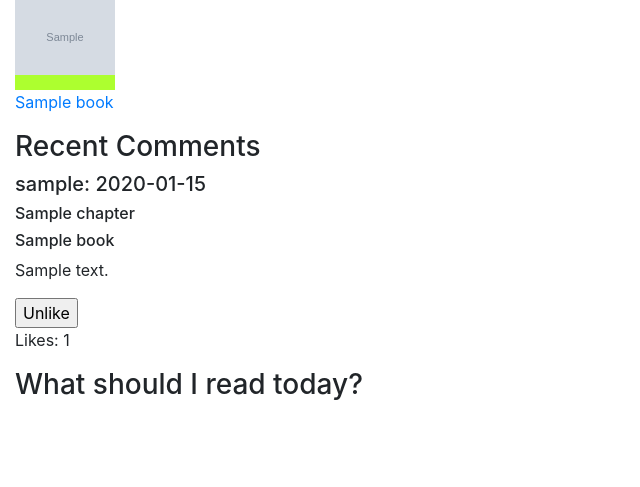
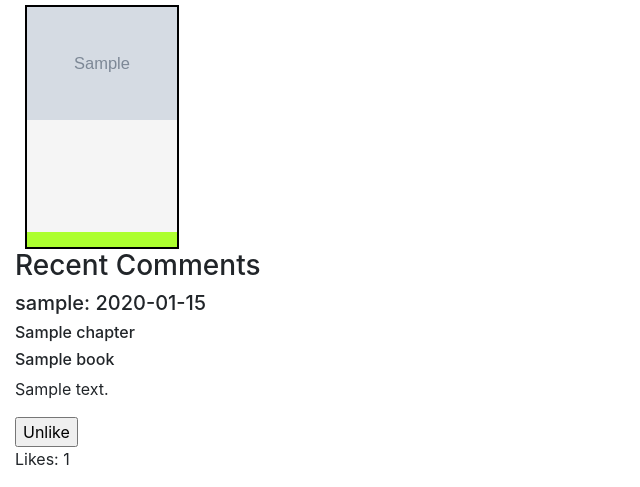
Before and after one commit to joshdbarton/nightstand-capstone, a Django app: page /dashboard/ in a window 1280 px wide. Shown: the part 56-543 px from the top of the page, without its empty margins (0-640 px from the left). Run offline with Django 3.2, Linux system fonts and the light colour scheme; a user stored in the database is signed in; tables that the repository leaves empty hold one stand-in row (values such as "Sample post"); grey boxes marked "Sample" are stand-in pictures; some libraries are stand-ins or nearby versions.

Commit message:
better design for book cards on dashboard

```diff
--- a/nightstand_dashboard/static/nightstand_dashboard/main.css
+++ b/nightstand_dashboard/static/nightstand_dashboard/main.css
@@ -49,9 +49,29 @@ Group Progress Box
     height: 70px;
 }
 
+/**************************
+Dashboard
+**************************/
+.dashboard-book-card {
+    background-color: whitesmoke;
+    width: 154px;
+    margin-left: 10px;
+    color: black;
+    border: solid 2px black;
 
-.dashboard-book-card {
-    width: 100px;
+}
+
+.dashboard-book-card p {
+    margin-bottom: 0;
+}
+
+.book-list a {
+    text-decoration: none;
+}
+
+.dashboard-book-card:hover {
+    z-index: 100;
+    filter: blur(.05rem);
 }
 
 .progress-bar {
@@ -63,4 +83,14 @@ Group Progress Box
     justify-content: flex-start;
     align-items: flex-start;
     flex-wrap: wrap;
+    margin-top: 5px;
 }
+
+.image-wrapper {
+    width: 150px;
+    height: 225px;
+}
+
+.progress-div {
+    background-color: white;
+}
--- a/nightstand_dashboard/templates/nightstand_dashboard/dashboard.html
+++ b/nightstand_dashboard/templates/nightstand_dashboard/dashboard.html
@@ -4,11 +4,12 @@
 <div class="book-list">
     {% for id, values in books.items %}
     <a href="/books/{{id}}"><div class="dashboard-book-card">
-        <img src="{{values.1}}" alt="{{values.0}}" width="100"/>
+        <div class="image-wrapper">
+            <img src="{{values.1}}" alt="{{values.0}}" width="150"/>
+        </div>
         <div class="progress-div">
             <div class="progress-bar" style="height:15px;width:{{values.2}}%"></div>
         </div>
-        <p>{{values.0}}</p>
     </div></a>
     {% endfor %}
 </div>
```
